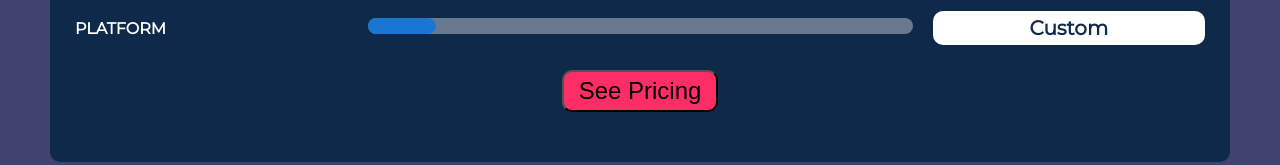
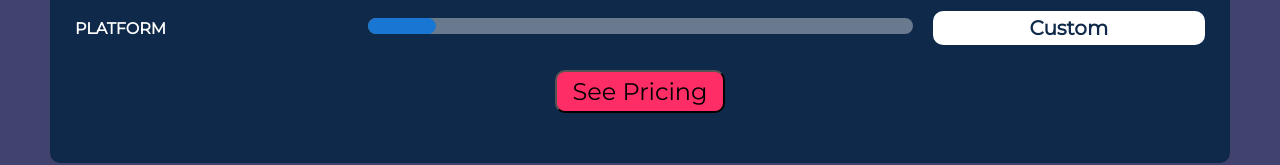
Before and after one commit to Dave-ctr/project-quote-calculator, a React (Vite) app: page / in a window 1280 px wide. Shown: the part 546-711 px from the top of the page. Built offline with nearby package versions, Linux system fonts and the light colour scheme.

Commit message:
Change button font

```diff
--- a/src/pages/Home.jsx
+++ b/src/pages/Home.jsx
@@ -19,7 +19,7 @@ const GlobalStyles = () => (
         font-weight: 400; /* You can adjust the font-weight as needed */
         font-style: normal;
       }
-      body {
+      body, button {
         font-family: 'Montserrat', sans-serif; /* Apply Montserrat font to the body */
       }
     `}
@@ -83,8 +83,7 @@ function Home({
       borderRadius: '10px',
       backgroundColor: '#ff2d65',
       cursor: 'pointer',
-      transition: 'background-color 0.5s ease',
-      transition: 'color 0.5s ease'
+      transition: 'background-color 0.5s ease, color 0.5s ease',
     }}
     onMouseEnter={(e) => (e.target.style.backgroundColor = '#41426d', e.target.style.color = 'white')}
     onMouseLeave={(e) => (e.target.style.backgroundColor = '#ff2d65', e.target.style.color = 'black')}
```
